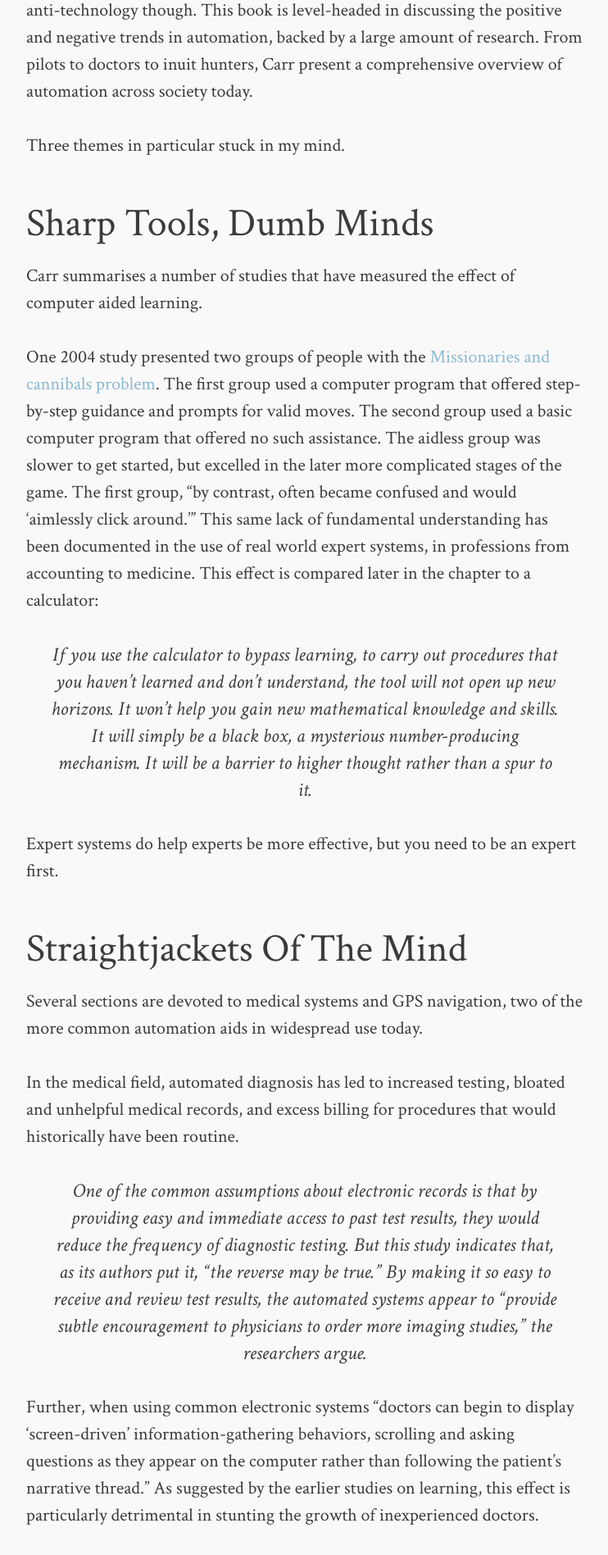
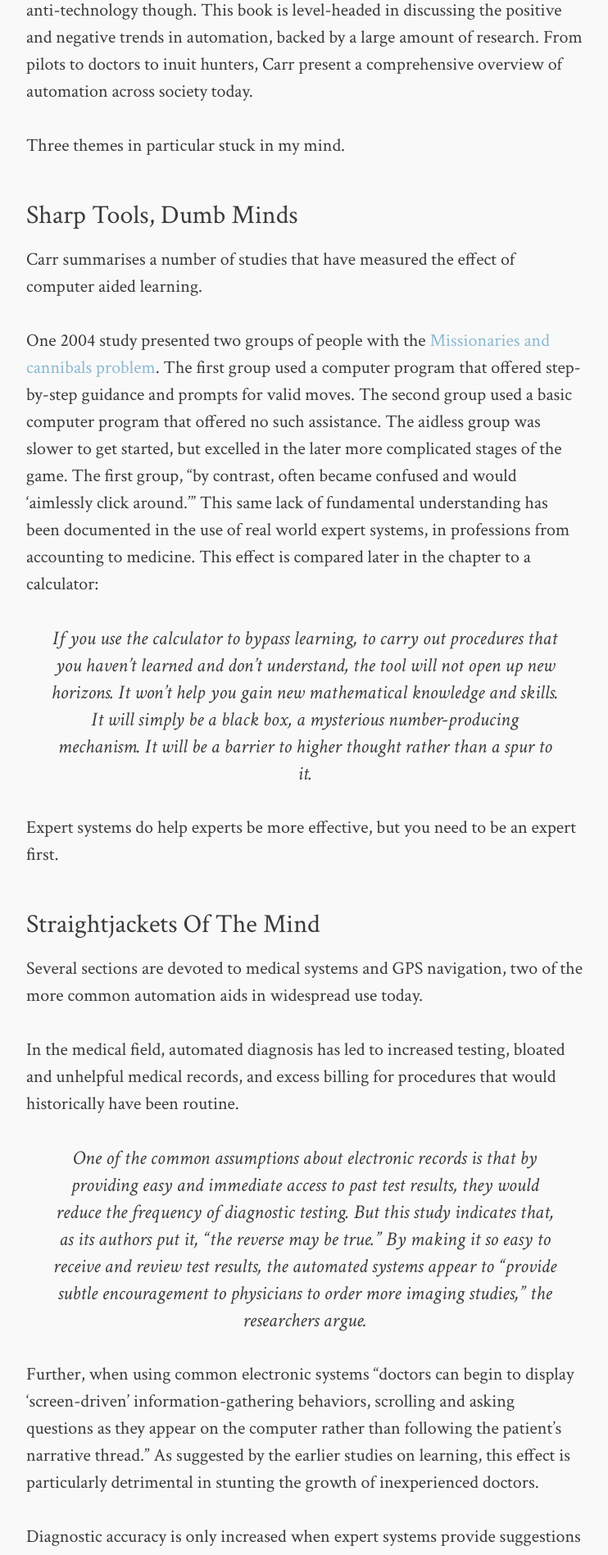
Before and after one commit to xaviershay/blog, a Jekyll site: the page built from _posts/2014-10-12-the-glass-cage-review.md, in a window 1280 px wide. Shown: the part 486-2383 px from the top of the page at 82% size, without its empty margins (268-1010 px from the left). Built offline with Jekyll 4.4.1, drawn with Linux system fonts in a browser that asks for light colours; comment, search, counter and statistics services are not loaded.

Commit message:
Fix heading size

```diff
--- a/_posts/2014-10-12-the-glass-cage-review.md
+++ b/_posts/2014-10-12-the-glass-cage-review.md
@@ -11,7 +11,7 @@ _The Glass Cage_ is an important counterpoint to the dominant automation-at-all-
 
 Three themes in particular stuck in my mind.
 
-## Sharp Tools, Dumb Minds
+### Sharp Tools, Dumb Minds
 
 Carr summarises a number of studies that have measured the effect of computer aided learning.
 
@@ -23,7 +23,7 @@ Expert systems do help experts be more effective, but you need to be an expert f
 
 [mc-problem]: https://en.wikipedia.org/wiki/Missionaries_and_cannibals_problem
 
-## Straightjackets Of The Mind
+### Straightjackets Of The Mind
 
 Several sections are devoted to medical systems and GPS navigation, two of the more common automation aids in widespread use today.
 
@@ -45,7 +45,7 @@ Carr however is more concerned by the alienation this causes rather than the dir
 
 For someone who prides himself on hand-drawn maps to find his destinations, this bit of ego-stroking was not unwelcome.
 
-## Utopian Promise
+### Utopian Promise
 
 The concluding chapter was also perhaps the scariest. Carr considers possible futures, particularly ones in which the relentless drive to automation frees society for the pursuit of leisure. He does not find this scenario plausible:
 
```
